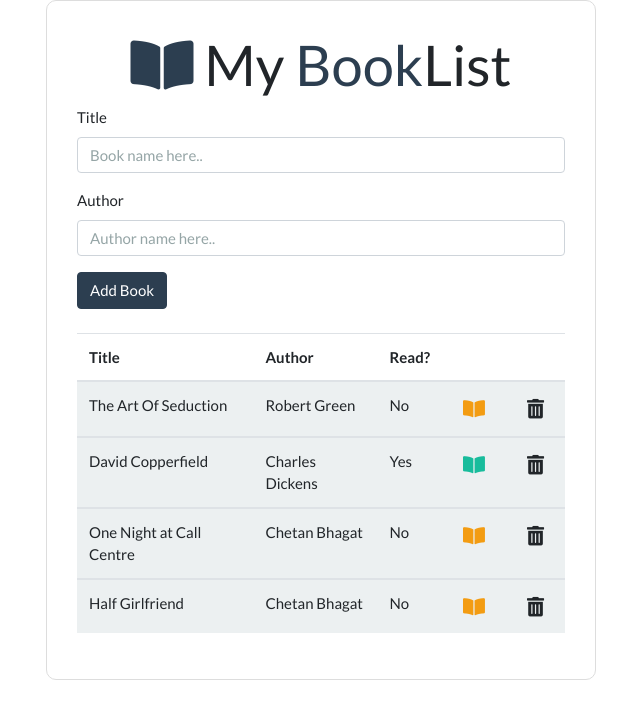
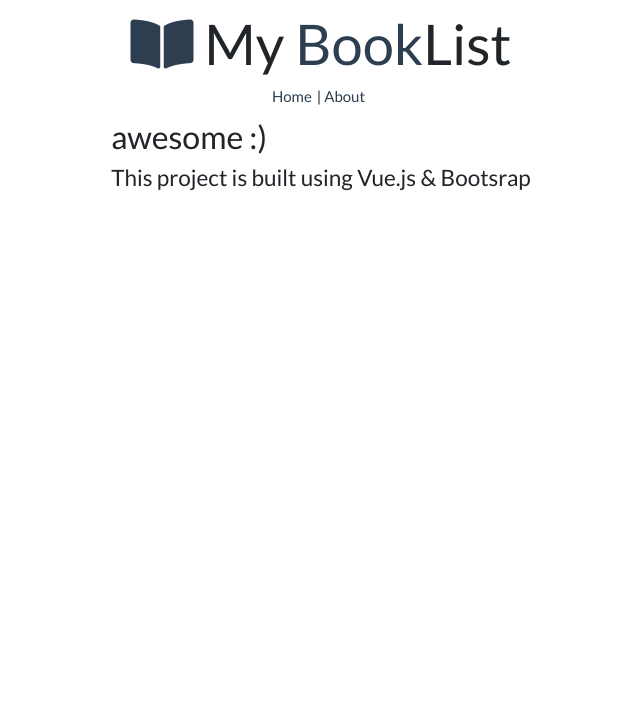
Before and after one commit to MohamedAbdelmagid/flask-vue-booklist, a Vue app: page /about in a window 1280 px wide. Shown: the top 718 px of the page, without its empty margins (319-959 px from the left). Built offline with nearby package versions, Linux system fonts and the light colour scheme.

Commit message:
Put the App in a router view

```diff
--- a/src/App.vue
+++ b/src/App.vue
@@ -1,68 +1,17 @@
 <template>
     <div id="app">
-        <div class="content-section">
-            <Header />
-            <AddBook v-on:add-book="addBook" />
-            <Books :books="books" v-on:del-book="deleteBook" v-on:read-status="changeReadStatus" />
-        </div>
+        <Header />
+        <router-view />
     </div>
 </template>
 
 <script>
-import Books from "@/components/Books";
-import AddBook from "@/components/AddBook";
 import Header from "@/components/layout/Header";
 
 export default {
     name: "app",
     components: {
-        Books,
-        Header,
-        AddBook
-    },
-    data() {
-        return {
-            books: [
-                {
-                    id: 1,
-                    title: "The Art Of Seduction",
-                    author: "Robert Green",
-                    read: false
-                },
-                {
-                    id: 2,
-                    title: "David Copperfield",
-                    author: "Charles Dickens",
-                    read: true
-                },
-                {
-                    id: 3,
-                    title: "One Night at Call Centre",
-                    author: "Chetan Bhagat",
-                    read: false
-                },
-                {
-                    id: 4,
-                    title: "Half Girlfriend",
-                    author: "Chetan Bhagat",
-                    read: false
-                }
-            ]
-        };
-    },
-    methods: {
-        deleteBook(id) {
-            this.books = this.books.filter(book => book.id !== id);
-        },
-        addBook(newBook) {
-            this.books = [...this.books, newBook];
-        },
-        changeReadStatus(id) {
-            let bookIndex = this.books.findIndex(book => book.id == id)
-            let newBooks = [...this.books]
-            newBooks[bookIndex] = {...newBooks[bookIndex], read: !newBooks[bookIndex].read}
-            this.books = newBooks
-        }
+        Header
     }
 };
 </script>
--- a/src/components/layout/Header.vue
+++ b/src/components/layout/Header.vue
@@ -1,9 +1,13 @@
 <template>
-    <header>
+    <header class="header">
         <h1 class="display-4 text-center">
             <i class="fas fa-book-open text-primary"></i> My
             <span class="text-primary">Book</span>List
         </h1>
+        <div id="nav">
+            <router-link to="/" class="text-primary">Home</router-link>|
+            <router-link to="/about" class="text-primary">About</router-link>
+        </div>
     </header>
 </template>
 
@@ -12,3 +16,14 @@ export default {
     name: "Header"
 };
 </script>
+
+<style scoped>
+.header {
+    text-align: center;
+    padding: 10px;
+}
+.header a {
+    padding-right: 5px;
+    text-decoration: none;
+}
+</style>
--- a/src/views/About.vue
+++ b/src/views/About.vue
@@ -1,5 +1,6 @@
 <template>
-  <div class="about">
-    <h1>This is an about page</h1>
-  </div>
+    <div class="about">
+        <h3>awesome :)</h3>
+        <h4>This project is built using Vue.js & Bootsrap</h4>
+    </div>
 </template>
--- a/src/views/Home.vue
+++ b/src/views/Home.vue
@@ -1,18 +1,71 @@
 <template>
-  <div class="home">
-    <img alt="Vue logo" src="../assets/logo.png">
-    <HelloWorld msg="Welcome to Your Vue.js App"/>
-  </div>
+    <div id="app">
+        <div class="content-section">
+            <AddBook v-on:add-book="addBook" />
+            <Books :books="books" v-on:del-book="deleteBook" v-on:read-status="changeReadStatus" />
+        </div>
+    </div>
 </template>
 
 <script>
-// @ is an alias to /src
-import HelloWorld from '@/components/HelloWorld.vue'
+import Books from "@/components/Books";
+import AddBook from "@/components/AddBook";
 
 export default {
-  name: 'Home',
-  components: {
-    HelloWorld
-  }
-}
+    name: "app",
+    components: {
+        Books,
+        AddBook
+    },
+    data() {
+        return {
+            books: [
+                {
+                    id: 1,
+                    title: "The Art Of Seduction",
+                    author: "Robert Green",
+                    read: false
+                },
+                {
+                    id: 2,
+                    title: "David Copperfield",
+                    author: "Charles Dickens",
+                    read: true
+                },
+                {
+                    id: 3,
+                    title: "One Night at Call Centre",
+                    author: "Chetan Bhagat",
+                    read: false
+                },
+                {
+                    id: 4,
+                    title: "Half Girlfriend",
+                    author: "Chetan Bhagat",
+                    read: false
+                }
+            ]
+        };
+    },
+    methods: {
+        deleteBook(id) {
+            this.books = this.books.filter(book => book.id !== id);
+        },
+        addBook(newBook) {
+            this.books = [...this.books, newBook];
+        },
+        changeReadStatus(id) {
+            let bookIndex = this.books.findIndex(book => book.id == id);
+            let newBooks = [...this.books];
+            newBooks[bookIndex] = {
+                ...newBooks[bookIndex],
+                read: !newBooks[bookIndex].read
+            };
+            this.books = newBooks;
+        }
+    }
+};
 </script>
+
+<style>
+</style>
```
